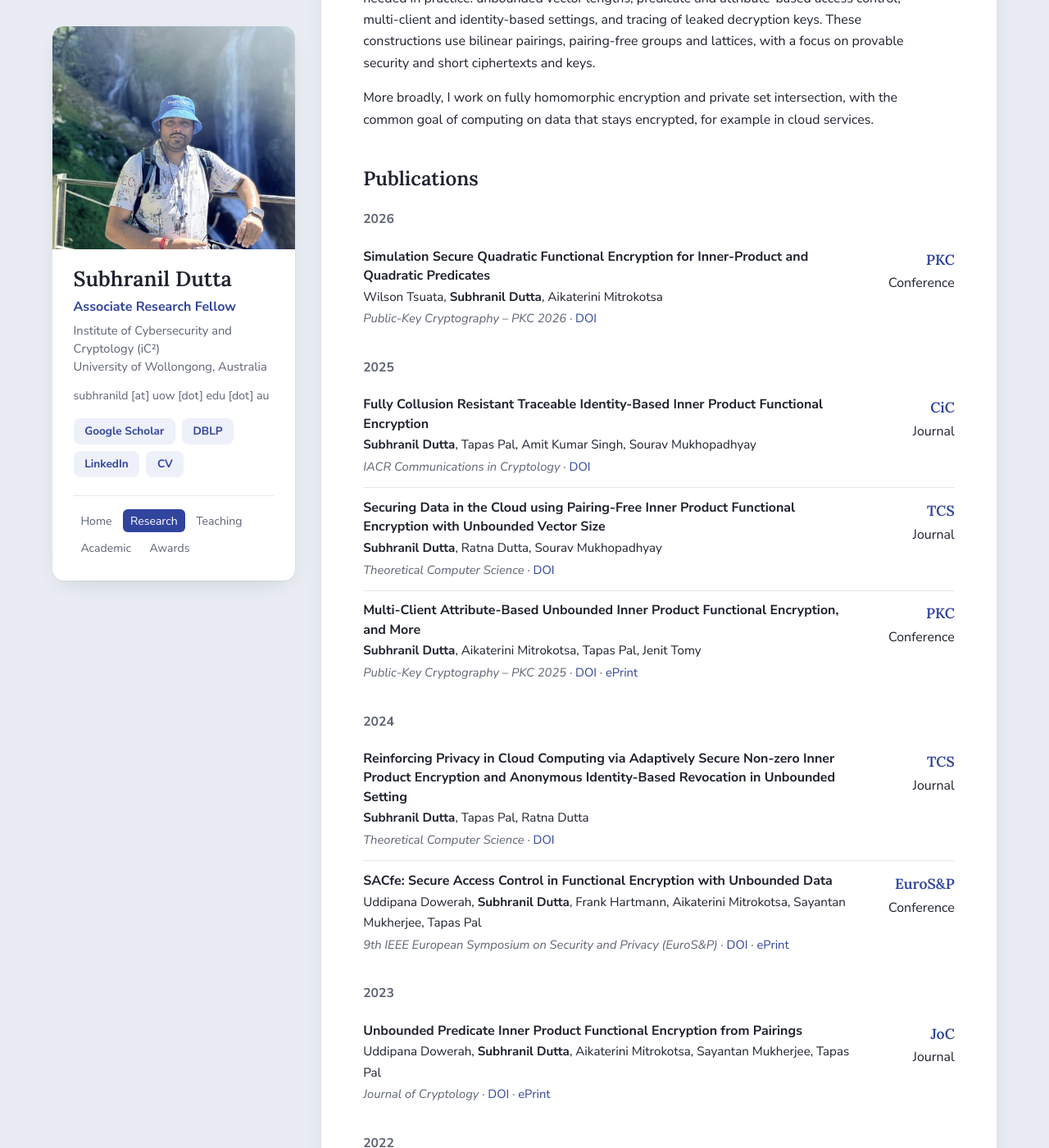
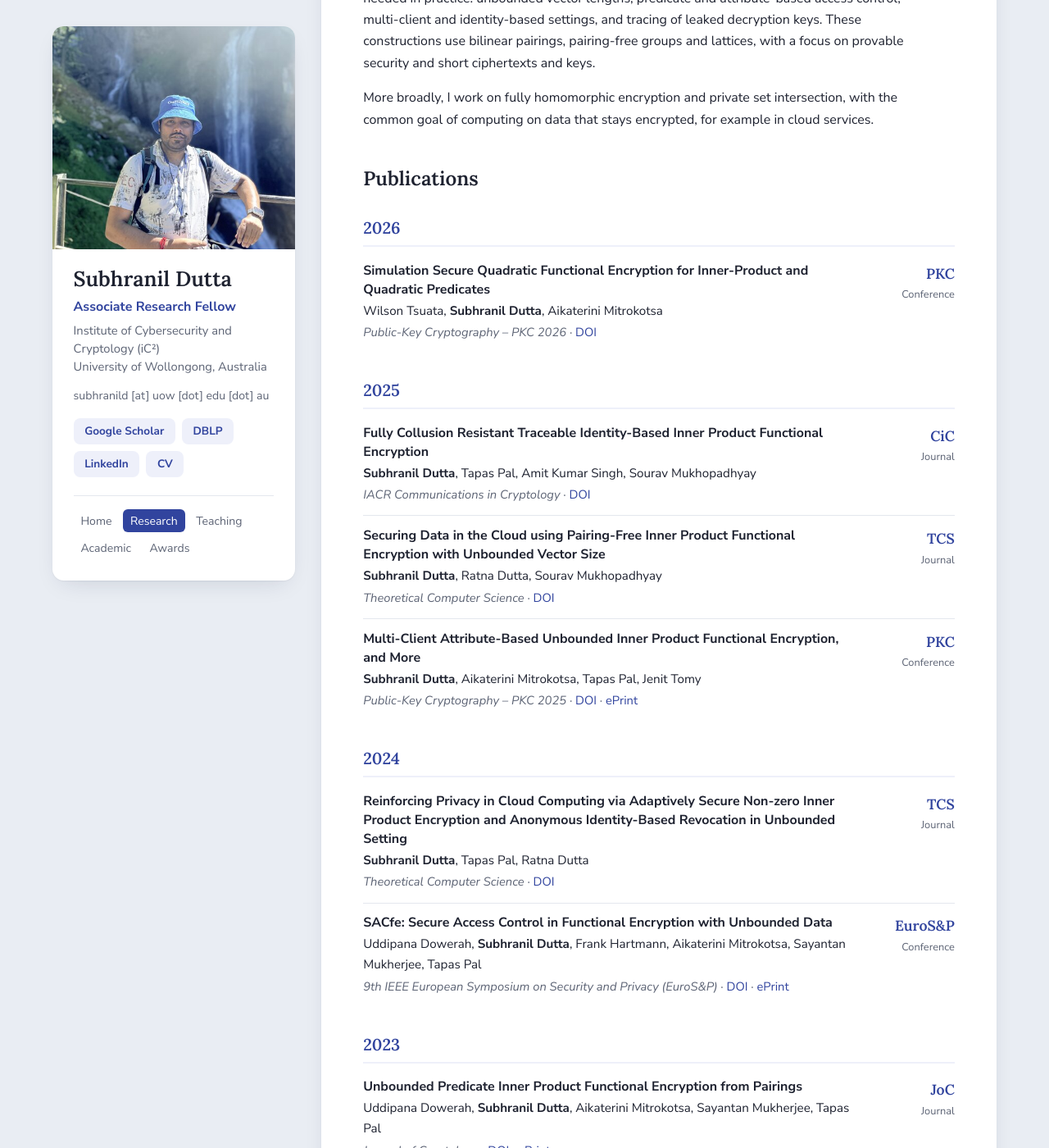
Before and after one commit to Subhranildutta17/subhranildutta17.github.io, a Jekyll site: the page built from research.html, in a window 1280 px wide and 1400 px high, scrolled down 270 px. Shown: the whole window at 82% size. Built offline with Jekyll 4.4.1, drawn with Linux system fonts in a browser that asks for light colours.

Commit message:
Add files via upload

```diff
--- a/assets/css/main.scss
+++ b/assets/css/main.scss
@@ -154,3 +154,7 @@ h3 { font-size: .98rem; font-weight: 700; margin: 1.4rem 0 .5rem; color: var(--m
 @media (max-width: 900px) {
   .news-list li { grid-template-columns: 5.2rem 1fr; gap: .6rem; }
 }
+
+// publications grouped by year
+.year { font-family: var(--serif); font-size: 1.25rem; font-weight: 600; color: var(--indigo); margin: 1.8rem 0 .3rem; padding-bottom: .3rem; border-bottom: 2px solid var(--indigo-soft); }
+.pub-side .kind { font-size: .8rem; color: var(--muted); }
```
